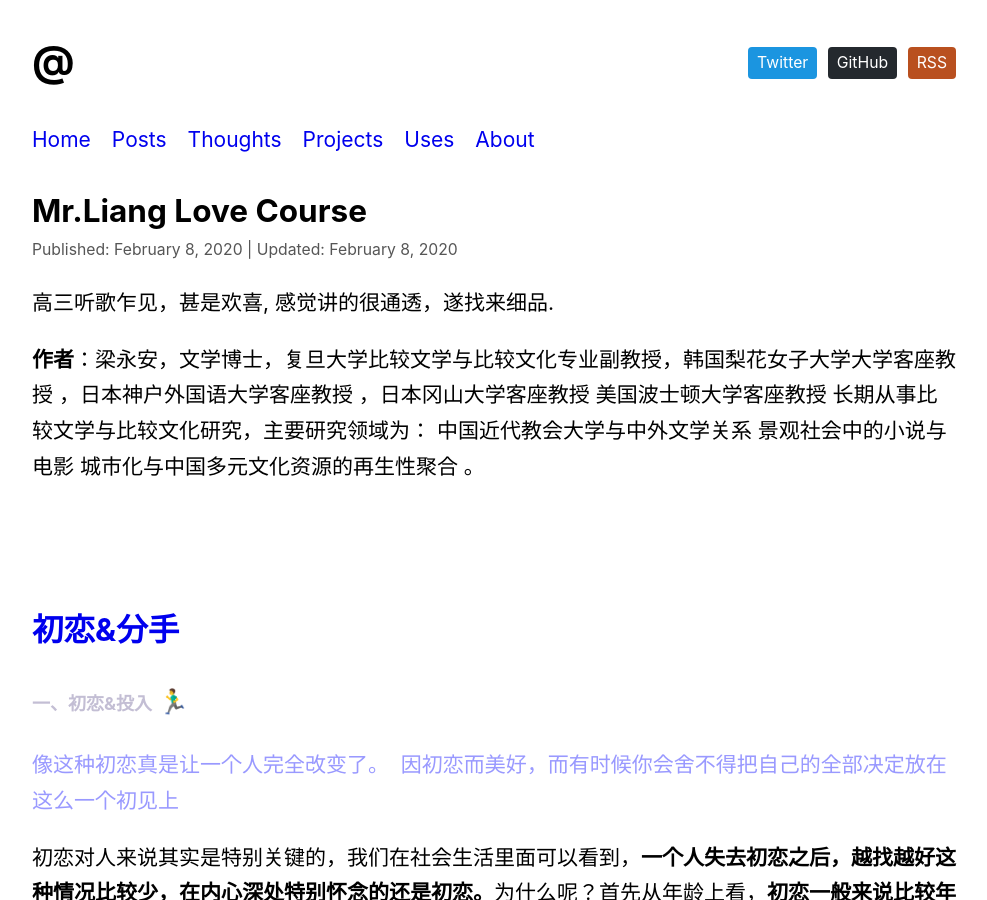
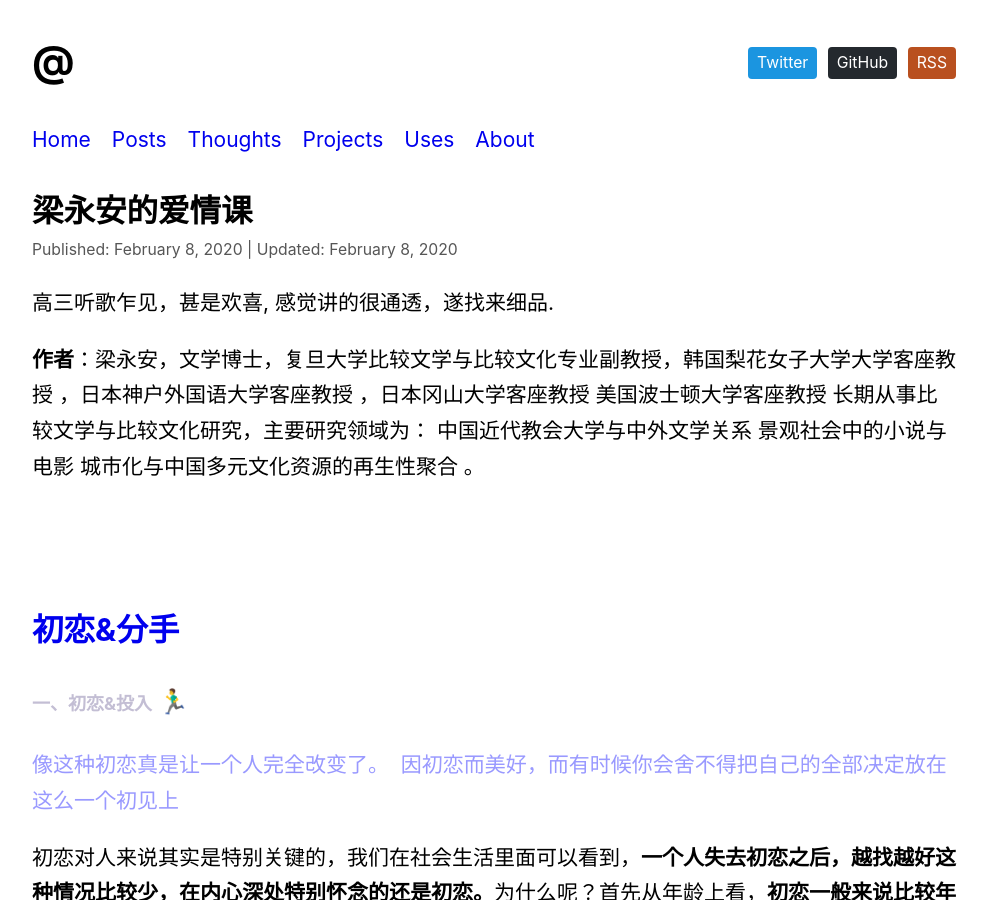
Before and after one commit to bGZo/blog, a Jekyll site: the page built from _posts/thoughts/2020-02-08-mr-liang-love-course.md, in a window 1280 px wide and 900 px high. Shown: the whole window, without its empty margins (146-1133 px from the left). Built offline with Jekyll 4.4.1, drawn with Linux system fonts in a browser that asks for light colours; Markdown is read by kramdown in place of the engine named in the settings.

```diff
--- a/_posts/thoughts/2020-02-08-mr-liang-love-course.md
+++ b/_posts/thoughts/2020-02-08-mr-liang-love-course.md
@@ -1,6 +1,6 @@
 ---
 layout: post
-title: Mr.Liang Love Course
+title: 梁永安的爱情课
 updated: 2020-02-08
 category: thoughts
 ---
```
